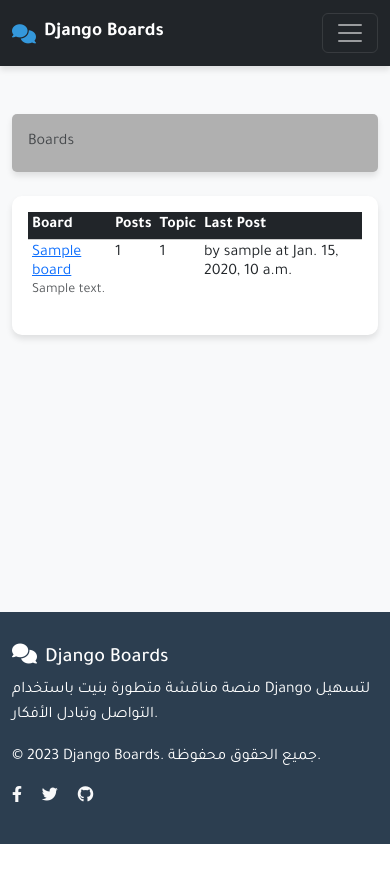
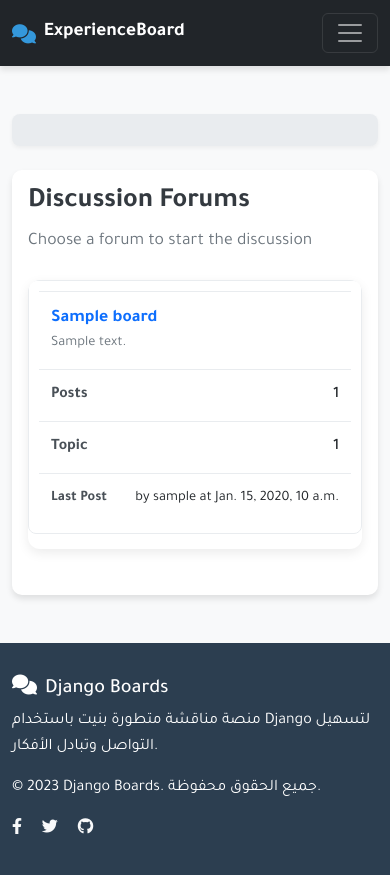
Before and after one commit to Ali-dev-codes/discussion_board, a Django app: page / in a window 390 px wide. Before the commit the page ends 844 px from the top, so only its background shows below. Run offline with Django 5.2, Linux system fonts and the light colour scheme; tables that the repository leaves empty hold one stand-in row (values such as "Sample post"); some libraries are stand-ins or nearby versions.

Commit message:
Update HTML pages design

```diff
--- a/templates/base.html
+++ b/templates/base.html
@@ -206,7 +206,7 @@
     <nav class="navbar navbar-expand-lg navbar-dark bg-dark sticky-top">
         <div class="container">
             <a class="navbar-brand" href="{% url 'home' %}">
-                <i class="fas fa-comments"></i> Django Boards
+                <i class="fas fa-comments"></i> ExperienceBoard
             </a>
             <button class="navbar-toggler" type="button" data-bs-toggle="collapse" data-bs-target="#mainMenu" aria-controls="mainMenu" aria-expanded="false" aria-label="Toggle navigation">
                 <span class="navbar-toggler-icon"></span>
--- a/templates/home.html
+++ b/templates/home.html
@@ -2,38 +2,180 @@
 
 {% block title %} Boards {% endblock %}
 
-
-
 {% block breadcrumb%}
     <style>
-        /* خطوط أفقية فقط */
+        /* تحسينات عامة للصفحة */
+        body {
+            font-family: 'Segoe UI', Tahoma, Geneva, Verdana, sans-serif;
+            background-color: #f8f9fa;
+        }
+
+        .breadcrumb {
+            background-color: #e9ecef;
+            padding: 12px 16px;
+            border-radius: 8px;
+            box-shadow: 0 2px 4px rgba(0,0,0,0.05);
+            margin-bottom: 24px;
+        }
+
+        .breadcrumb-item.active {
+            color: #495057;
+            font-weight: 500;
+        }
+
+        /* تصميم الجدول */
+        .table-container {
+            background-color: white;
+            border-radius: 12px;
+            box-shadow: 0 4px 12px rgba(0,0,0,0.08);
+            overflow: hidden;
+            margin-bottom: 30px;
+        }
+
+        .table {
+            margin-bottom: 0;
+        }
+
+        .table thead th {
+            background-color: #343a40;
+            color: white;
+            border: none;
+            padding: 16px 12px;
+            font-weight: 600;
+            font-size: 1rem;
+        }
+
+        .table tbody tr {
+            transition: all 0.2s ease;
+        }
+
+        .table tbody tr:hover {
+            background-color: #f8f9fa;
+            transform: translateY(-1px);
+            box-shadow: 0 2px 8px rgba(0,0,0,0.05);
+        }
+
         .table tbody tr td {
-            border-top: 1px solid rgba(0,0,0,0.2); /* خط أفقي خفيف */
+            padding: 16px 12px;
+            vertical-align: middle;
+            border-top: 1px solid #e9ecef;
         }
-        /* نشيل الخطوط العمودية */
-        .table th, .table td {
-            border-left: none !important;
-            border-right: none !important;
+
+        .table tbody tr:last-child td {
+            border-bottom: none;
         }
-        /* نخفي آخر خط */
-        .table tbody tr:last-child td {
-            border-bottom: none !important;
+
+        /* تصميم روابط المنتديات */
+        .board-link {
+            color: #0d6efd;
+            text-decoration: none;
+            font-weight: 600;
+            font-size: 1.1rem;
+            transition: color 0.2s;
         }
-        /* خلفية breadcrumb */
-        .breadcrumb {
-            background-color: #b0b0b0; /* رمادي فاتح */
+
+        .board-link:hover {
+            color: #0a58ca;
+            text-decoration: underline;
+        }
+
+        .board-description {
+            color: #6c757d;
+            font-size: 0.9rem;
+            margin-top: 4px;
+            line-height: 1.4;
+        }
+
+        /* تصميم الأرقام والإحصائيات */
+        .stats-cell {
+            font-weight: 500;
+            color: #495057;
+        }
+
+        /* تصميم آخر مشاركة */
+        .last-post {
+            font-size: 0.9rem;
+            color: #6c757d;
+        }
+
+        .last-post small {
+            color: #adb5bd;
+            font-style: italic;
+        }
+
+        /* تصميم رأس الصفحة */
+        .page-header {
+            margin-bottom: 24px;
+        }
+
+        .page-title {
+            color: #343a40;
+            font-weight: 700;
+            margin-bottom: 8px;
+        }
+
+        .page-subtitle {
+            color: #6c757d;
+            font-size: 1.1rem;
+        }
+
+        /* تصميم للأجهزة المحمولة */
+        @media (max-width: 768px) {
+            .table thead {
+                display: none;
+            }
+
+            .table, .table tbody, .table tr, .table td {
+                display: block;
+                width: 100%;
+            }
+
+            .table tr {
+                margin-bottom: 15px;
+                border: 1px solid #e9ecef;
+                border-radius: 8px;
                 padding: 10px;
-            border-radius: 5px;
+            }
+
+            .table td {
+                text-align: right;
+                padding-left: 50%;
+                position: relative;
+                border: none;
+            }
+
+            .table td::before {
+                content: attr(data-label);
+                position: absolute;
+                left: 12px;
+                width: calc(50% - 20px);
+                padding-right: 10px;
+                font-weight: 600;
+                text-align: left;
+                color: #495057;
+            }
+
+            .table td:first-child {
+                text-align: left;
+                padding-left: 12px;
+            }
+
+            .table td:first-child::before {
+                display: none;
+            }
         }
     </style>
 
-            <li class="breadcrumb-item active" aria-current="page">Boards</li>
+
 {% endblock %}
 
+{% block content%}
+    <div class="page-header">
+        <h1 class="page-title">Discussion Forums</h1>
+        <p class="page-subtitle">Choose a forum to start the discussion</p>
+    </div>
 
-
-
-{% block content%}
+    <div class="table-container">
         <table class="table table-sm table-borderless">
             <thead class="table-dark">
             <tr>
@@ -46,23 +188,24 @@
             <tbody>
             {% for board in boards %}
             <tr>
-            <td><a href="{% url 'board_topics' board.pk%}">{{ board.name }}</a><br>
-                <small class="text-muted">{{ board.description }}</small>
+                <td data-label="Board">
+                    <a href="{% url 'board_topics' board.pk%}" class="board-link">{{ board.name }}</a>
+                    <div class="board-description">{{ board.description }}</div>
                 </td>
-            <td>{{board.get_posts_count}}</td>
-            <td>{{board.topics.count}}</td>
-            <td>
+                <td data-label="Posts" class="stats-cell">{{board.get_posts_count}}</td>
+                <td data-label="Topic" class="stats-cell">{{board.topics.count}}</td>
+                <td data-label="Last Post" class="last-post">
                     {% with post=board.get_last_post%}
                         {%if post%}
                             by {{post.created_by.username}} at {{post.created_dt}}
                         {%else%}
                             <small>No Posts</small>
                         {%endif%}
-
                     {%endwith%}
                 </td>
             </tr>
             {% endfor %}
             </tbody>
         </table>
+    </div>
 {% endblock %}
```
Lines whose indentation alone changed are shown as unchanged.
